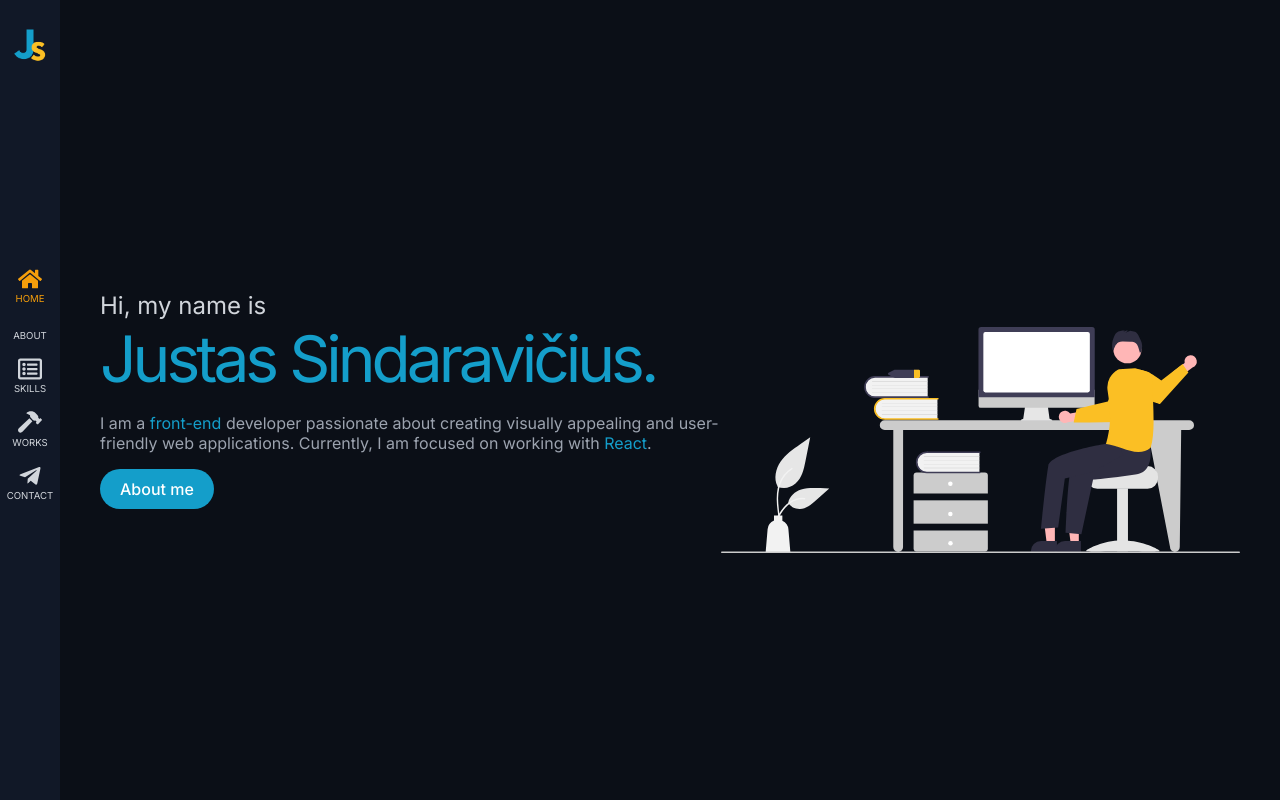
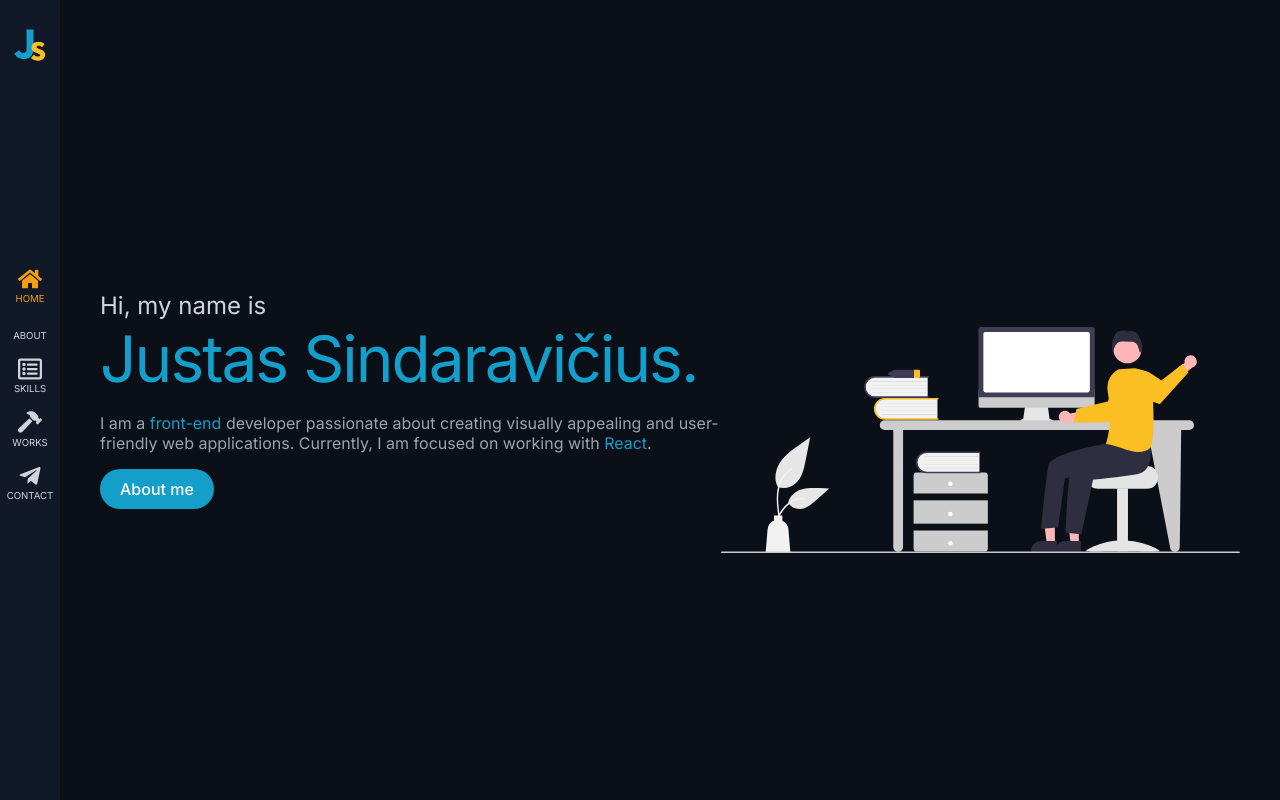
Before and after one commit to Justas-Sind/Portfolio_website, a React (Vite) app: page / in a window 1280 px wide. Built offline with nearby package versions, Linux system fonts and the light colour scheme; no server answers; some icons are missing.

Commit message:
Changed letter spacing

```diff
--- a/src/components/HomePage/HomePage.module.scss
+++ b/src/components/HomePage/HomePage.module.scss
@@ -32,7 +32,7 @@
     h1 {
       font-size: 2rem;
       margin-bottom: 1rem;
-      letter-spacing: -4px;
+      letter-spacing: -2px;
       transition: all 300ms;
       color: var(--main-color-1);
     }
```
